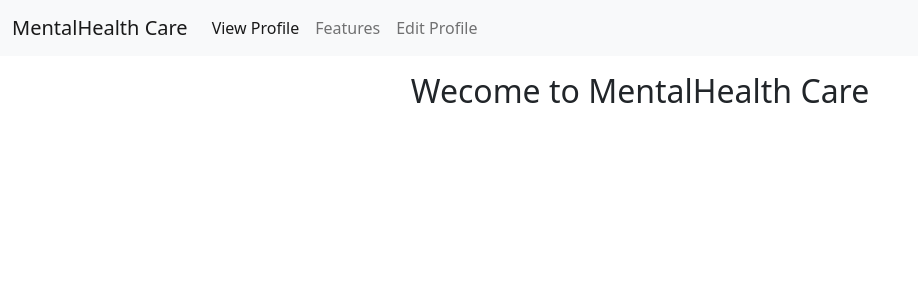
After one commit to Sktanisha/mentalHealth_care, a Django app: page /home in a window 1280 px wide. The commit adds this page. Shown: the top 300 px of the page, without its empty margins (0-918 px from the left). Run offline with Django 3.2, Linux system fonts and the light colour scheme.

```diff
--- a/home/urls.py
+++ b/home/urls.py
@@ -8,4 +8,5 @@ urlpatterns = [
     path('contact_form', views.contact_form, name='contact_form'),
     path('view_profile', views.view_profile, name='view_profile'),
     path('edit_profile', views.edit_profile, name='edit_profile'),
+    path('home', views.home, name='home'),
 ]
--- a/home/views.py
+++ b/home/views.py
@@ -15,10 +15,15 @@ def ccontact_form(request):
     return render(request, 'contact_form.html')
 
 def view_profile(request):
-    return render(request, 'view_profile.html')
+    user = accounts.objects.get(email=request.session['email'])
+    acc = accounts.objects.raw( 'SELECT * FROM users WHERE email = %s', [user.email] )
+    return render(request, 'view_profile.html', {'acc': acc, 'user': user})
 
 def edit_profile(request):
     return render(request, 'edit_profile.html')
+
+def home(request):
+    return render(request, 'home.html')
 
 
 def register(request):
--- /dev/null
+++ b/templates/home.html
@@ -0,0 +1,51 @@
+<!DOCTYPE html>
+<html lang="en">
+  <head>
+    <!-- Required meta tags -->
+    <meta charset="utf-8">
+    <meta name="viewport" content="width=device-width, initial-scale=1">
+
+    <!-- Bootstrap CSS -->
+    <link href="https://cdn.jsdelivr.net/npm/bootstrap@5.1.3/dist/css/bootstrap.min.css" rel="stylesheet" integrity="sha384-1BmE4kWBq78iYhFldvKuhfTAU6auU8tT94WrHftjDbrCEXSU1oBoqyl2QvZ6jIW3" crossorigin="anonymous">
+
+    <title>home</title>
+  </head>
+  <body>
+    <nav class="navbar navbar-expand-lg navbar-light bg-light">
+        <div class="container-fluid">
+          <a class="navbar-brand" href="#">MentalHealth Care</a>
+          <button class="navbar-toggler" type="button" data-bs-toggle="collapse" data-bs-target="#navbarNav" aria-controls="navbarNav" aria-expanded="false" aria-label="Toggle navigation">
+            <span class="navbar-toggler-icon"></span>
+          </button>
+          <div class="collapse navbar-collapse" id="navbarNav">
+            <ul class="navbar-nav">
+              <li class="nav-item">
+                <a class="nav-link active" aria-current="page" href="{% url 'view_profile' %}">View Profile</a>
+              </li>
+              <li class="nav-item">
+                <a class="nav-link" href="#">Features</a>
+              </li>
+              <li class="nav-item">
+                <a class="nav-link" href="#">Edit Profile</a>
+              </li>
+
+            </ul>
+          </div>
+        </div>
+      </nav>
+    <div class="card-body">
+        <h2 class="text-center">Wecome to MentalHealth Care</h2>
+    </div>
+
+    <!-- Optional JavaScript; choose one of the two! -->
+
+    <!-- Option 1: Bootstrap Bundle with Popper -->
+    <script src="https://cdn.jsdelivr.net/npm/bootstrap@5.1.3/dist/js/bootstrap.bundle.min.js" integrity="sha384-ka7Sk0Gln4gmtz2MlQnikT1wXgYsOg+OMhuP+IlRH9sENBO0LRn5q+8nbTov4+1p" crossorigin="anonymous"></script>
+
+    <!-- Option 2: Separate Popper and Bootstrap JS -->
+    <!--
+    <script src="https://cdn.jsdelivr.net/npm/@popperjs/core@2.10.2/dist/umd/popper.min.js" integrity="sha384-7+zCNj/IqJ95wo16oMtfsKbZ9ccEh31eOz1HGyDuCQ6wgnyJNSYdrPa03rtR1zdB" crossorigin="anonymous"></script>
+    <script src="https://cdn.jsdelivr.net/npm/bootstrap@5.1.3/dist/js/bootstrap.min.js" integrity="sha384-QJHtvGhmr9XOIpI6YVutG+2QOK9T+ZnN4kzFN1RtK3zEFEIsxhlmWl5/YESvpZ13" crossorigin="anonymous"></script>
+    -->
+  </body>
+</html>
```
Also changed, not shown: templates/view_profile.html (+7 -6 lines).
